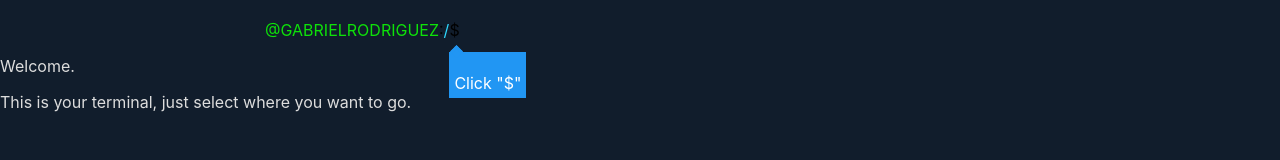
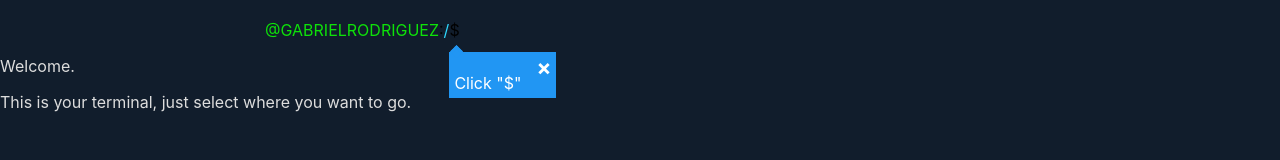
Before and after one commit to Gabrieldrc/my_page, a React (Create React App) app: page / in a window 1280 px wide. Shown: the top 160 px of the page. Built offline with nearby package versions, Linux system fonts and the light colour scheme.

Commit message:
write the command when it click

```diff
--- a/src/components/AlertMessage/AlertMessage.css
+++ b/src/components/AlertMessage/AlertMessage.css
@@ -20,10 +20,25 @@
     transition: opacity 0.6s;
     margin-bottom: 15px;
     background-color: #2196F3;
-    cursor: pointer;
+    z-index: 5;
   }
 
   .message {
     display: inline-block;
     margin-top: 1rem;
   }
+
+  .closebtn {
+    margin-left: 15px;
+    color: white;
+    font-weight: bold;
+    float: right;
+    font-size: 22px;
+    line-height: 20px;
+    cursor: pointer;
+    transition: 0.3s;
+  }
+
+  .closebtn:hover {
+    color: black;
+  }
--- a/src/components/AlertMessage/AlertMessage.js
+++ b/src/components/AlertMessage/AlertMessage.js
@@ -4,10 +4,13 @@ import './AlertMessage.css';
 function AlertMessage(props) {
   const { children } = props;
   return(
-    <div className="alert" id="laert_startclick" onClick={() => {
-      document.getElementById("laert_startclick").style.display = "none";
-    }}>
+    <div className="alert" id="alert_startclick">
       <i className="arrow"></i>
+      <span className="closebtn"
+        onClick={() => {
+          document.getElementById("alert_startclick").style.display = "none";
+        }}
+      >&times;</span>
       <div className="message">{children}</div>
     </div>
   );
--- a/src/components/TerminalPath/TerminalPath.css
+++ b/src/components/TerminalPath/TerminalPath.css
@@ -46,10 +46,18 @@
   transition: background-color 0.25s ease-in-out;
 }
 
-.nav_menu .nav_dropdown_content .nav_link:hover {
+/* .nav_menu .nav_dropdown_content .nav_link:hover {
   color:  white;
   padding: 12px 16px;
   text-decoration: none;
   display: block;
   background-color: tomato;
+} */
+
+.nav_menu .nav_dropdown_content .nav_link:focus {
+  color:  black;
+  padding: 12px 16px;
+  text-decoration: none;
+  display: block;
+  background-color: tomato;
 }
--- a/src/components/TerminalPath/TerminalPath.js
+++ b/src/components/TerminalPath/TerminalPath.js
@@ -1,21 +1,42 @@
-import React from 'react';
+import React, { useState } from 'react';
 import './TerminalPath.css';
 import { useLocation } from 'react-router-dom'
 import AlertMessage from '../AlertMessage/AlertMessage';
 
 function TerminalPath() {
   const location = useLocation();
+  const [command, setCommand] = useState("");
+  const onHoverFunction = (path) => {
+    setCommand(`cd ${path}`)
+  };
   return(
     <div className="terminal_path">
       <span style={{color: "#0EE109"}}>@GABRIELRODRIGUEZ</span>:
       <span style={{color: "#2FDAFF"}}>{location.pathname}</span>
       <div className="nav_menu">
-        <p>$</p>
-        <AlertMessage>Click "$"</AlertMessage>
-        <div class="nav_dropdown_content">
-          <a href="/a" className="nav_link" key="nav_link_aboutme">About Me</a>
-          <a href="/" className="nav_link" key="nav_link_fontend">Front-End</a>
-          <a href="/" className="nav_link" key="nav_link_backend">Back-End</a>
+        <p>$ {command}</p>
+        {function showAlert() {
+          if (location.pathname === "/") {
+            return<AlertMessage>Click "$"</AlertMessage>;
+          }
+        }()}
+        <div className="nav_dropdown_content">
+          <a href="/a"
+            className="nav_link"
+            id="nav_link_aboutme"
+            key="nav_link_aboutme"
+            onFocus={() => {
+              onHoverFunction("a/");
+            }}
+            >About Me</a>
+          <a href="/"
+            className="nav_link"
+            key="nav_link_fontend"
+            >Front-End</a>
+          <a href="/"
+            className="nav_link"
+            key="nav_link_backend"
+            >Back-End</a>
         </div>
       </div>
     </div>
```
